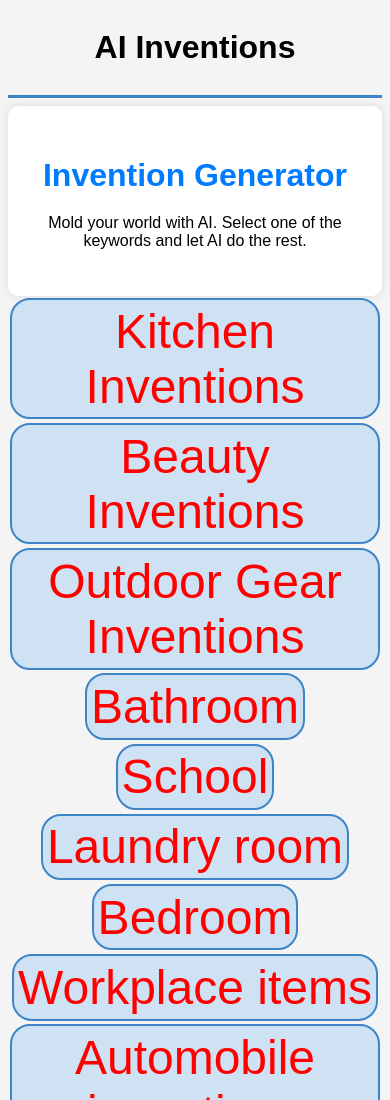
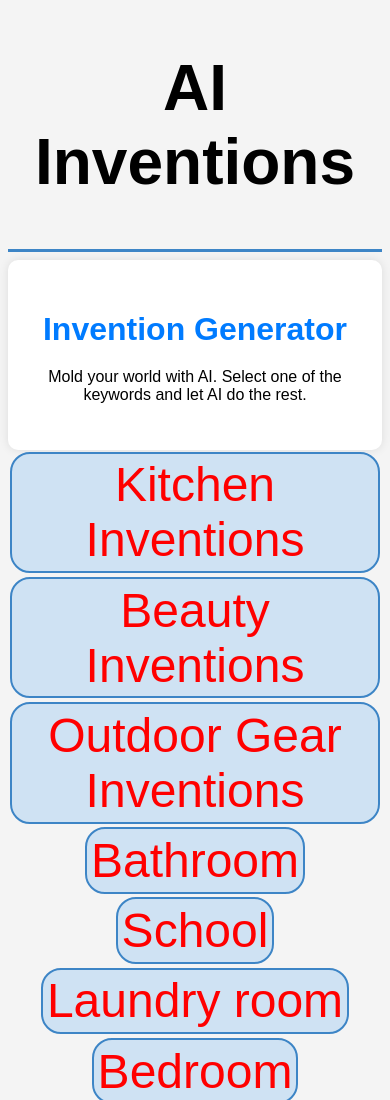
Before and after one commit to catpawvalley/catpawvalley.github.io, a plain HTML site: page test.html in a window 390 px wide. Shown: the top 1100 px of the page. Drawn offline with Linux system fonts and the light colour scheme.

Commit message:
Add files via upload

```diff
--- a/ai-inventions.css
+++ b/ai-inventions.css
@@ -244,6 +244,10 @@ body {
 		font-size: 3.0em;
 		color:red;
 	}
+
+	#categories h1{
+		font-size: 4.0em;
+	}
 }
 
 /* Styles for screens wider than 720 pixels (e.g., tablets and desktops) */
```
